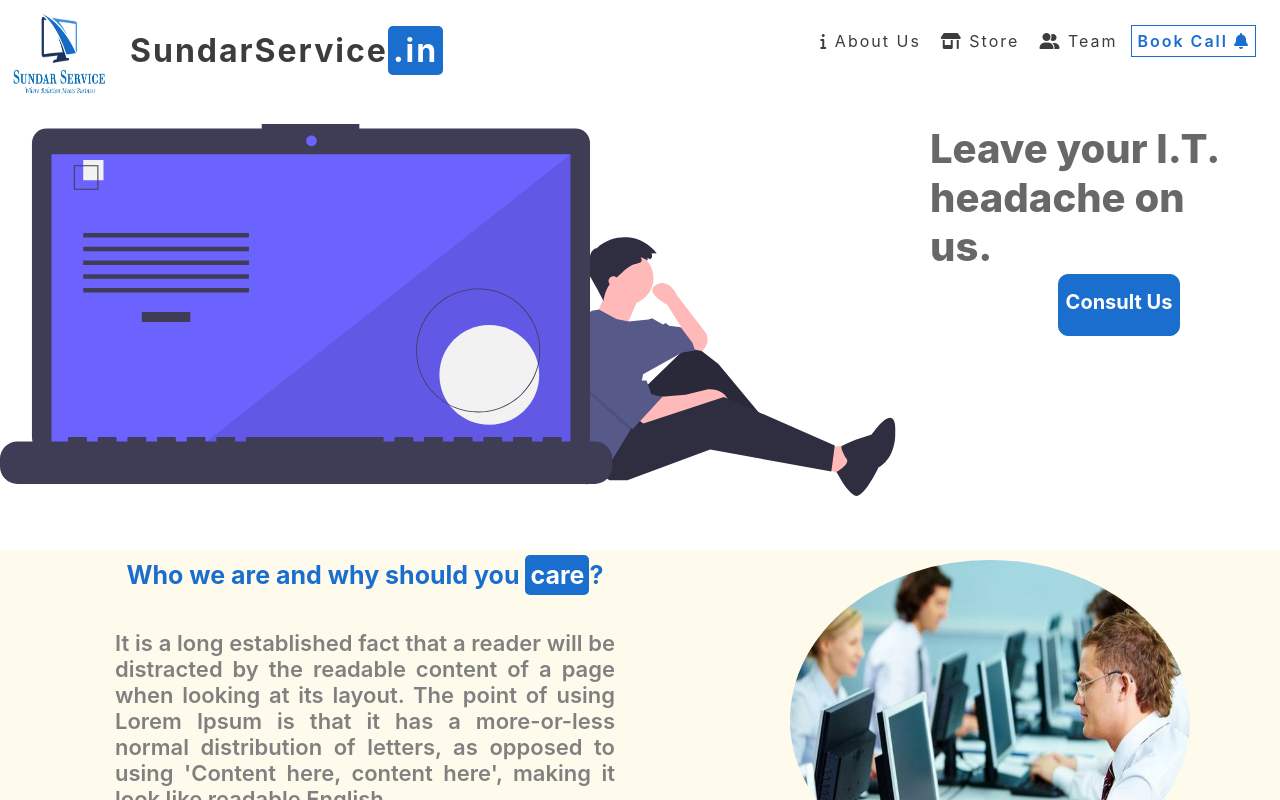
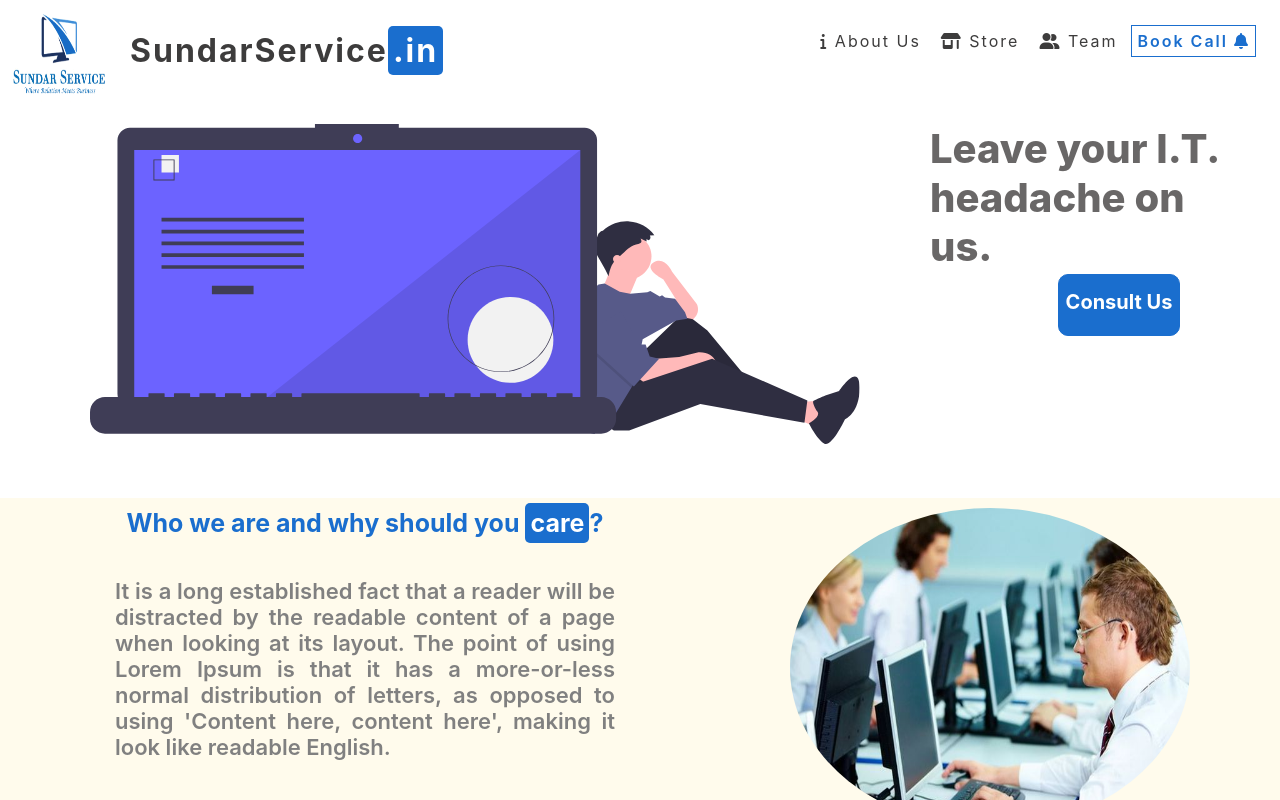
Before and after one commit to atobox/sundarservice, a React (Create React App) app: page / in a window 1280 px wide. Shown: the top 800 px of the page. Built offline with nearby package versions, Linux system fonts and the light colour scheme.

Commit message:
css chk1

```diff
--- a/src/Components/book.js
+++ b/src/Components/book.js
@@ -3,10 +3,12 @@ import thinking from '../Images/thinking.svg';
 export default function About() {
     return (
         <div id="book">
-            <div className="cta_txt">Leave your I.T. headache on us.</div>
-            <div className="cta_btn"><div>Consult Us</div></div>
-            <div className="svg">
-                <img src={thinking} alt="svg"/>
+            <div style={{maxWidth:"1100px", margin:"0 auto"}}>
+                <div className="cta_txt">Leave your I.T. headache on us.</div>
+                <div className="cta_btn"><div>Consult Us</div></div>
+                <div className="svg">
+                    <img src={thinking} alt="svg"/>
+                </div>
             </div>
         </div>
     );
```
